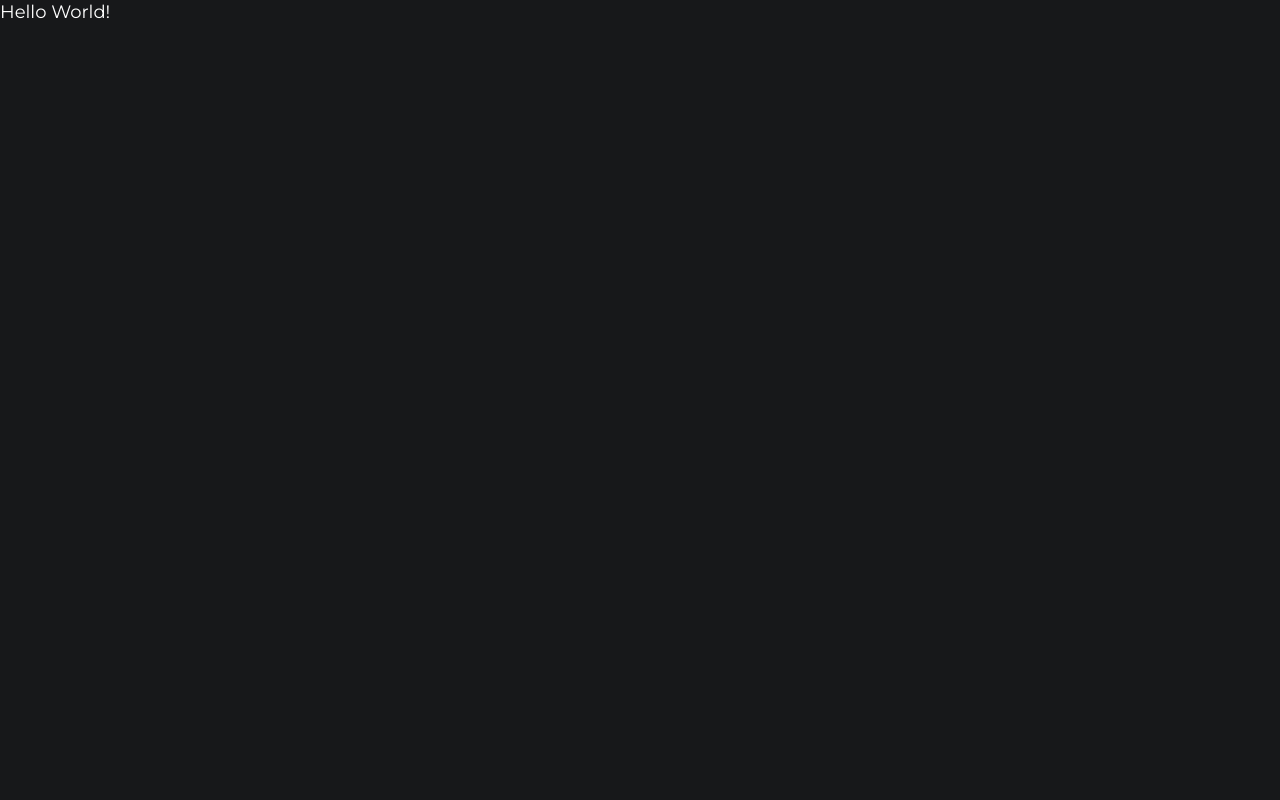
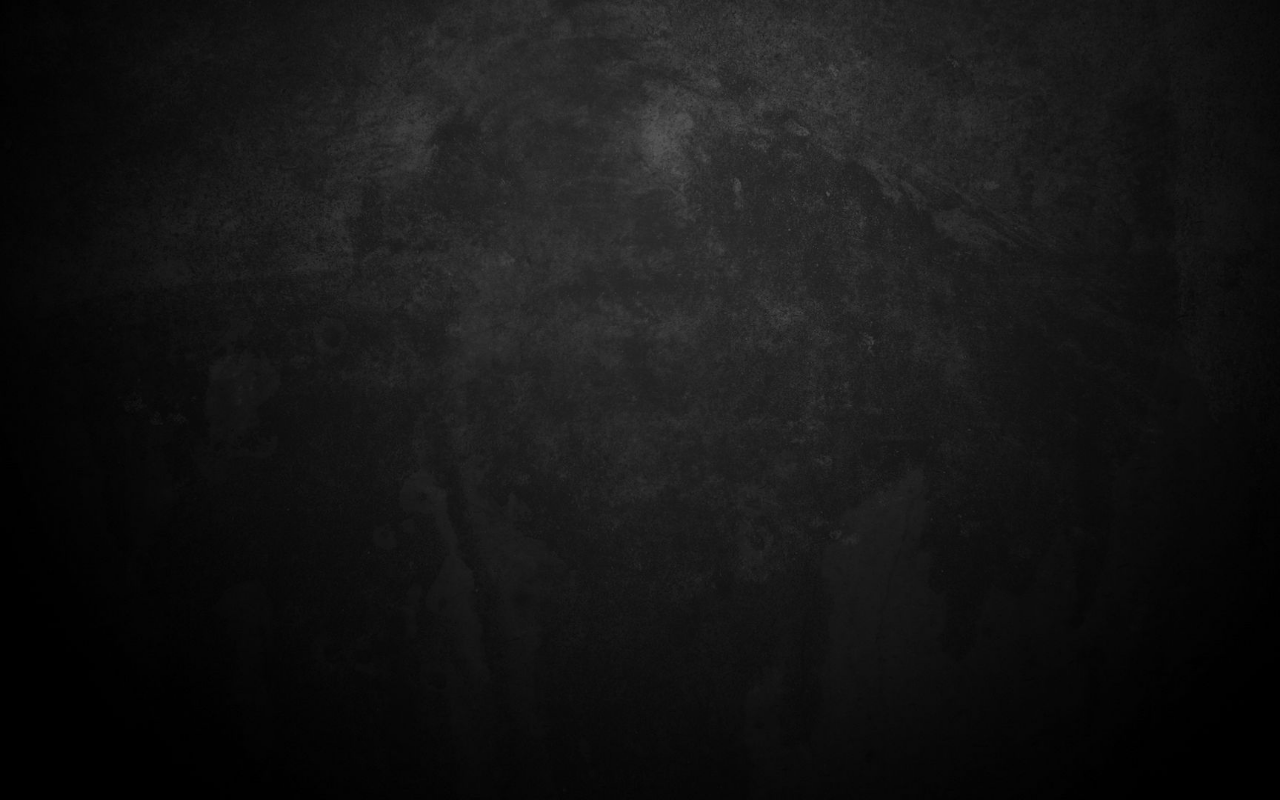
Before and after one commit to Mortal-Portal84/web-project-1, a website built with webpack: page src/index.html in a window 1280 px wide. Built offline with nearby package versions, Linux system fonts and the light colour scheme.

Commit message:
added clear header

```diff
--- a/src/index.html
+++ b/src/index.html
@@ -10,9 +10,9 @@
 
 <body>
 
-<nav class="nav">
-    Hello World!
-</nav>
+    <header>
+
+    </header>
 
 </body>
 </html>
--- a/src/styles/_global.scss
+++ b/src/styles/_global.scss
@@ -1,32 +1,17 @@
-:root {
-  font-size: $font-size; // for dynamic size use something like: calc(1vw + 0.6em)
+body {
   font-family: $font-family;
+  font-size: $font-size;
+
+  line-height: 1.6;
+
+  color: $font-color;
 }
 
-html {
-  background: $background-color;
-  color: $font-color;
-  max-width: 100%;
-  line-height: 1.4;
+p {
+  margin: 0 0 10px;
 }
 
-body {
-  margin: 0;
-  width: 100%;
+header {
+  min-height: 100vh;
+  background: $background-color center / cover no-repeat url(../images/bg.jpg);
 }
-
-#root {
-
-}
-
-h1 {
-
-}
-
-a {
-
-}
-
-.nav {
-
-}
--- /dev/null
+++ b/src/styles/_styles.scss
@@ -0,0 +1,4 @@
+header {
+  min-height: 100vh;
+  background: $background-color center / cover no-repeat url(../images/bg.jpg);
+}
--- a/src/styles/_variables.scss
+++ b/src/styles/_variables.scss
@@ -1,5 +1,5 @@
 //  Fonts
-$font-family: 'Montserrat';
+$font-family: 'Montserrat', sans-serif;
 
 //  Sizes
 $font-size:           18px;
```
Also changed, not shown: src/images/bg.jpg (added), src/styles/index.scss (line endings or trailing spaces), 1 other file.
